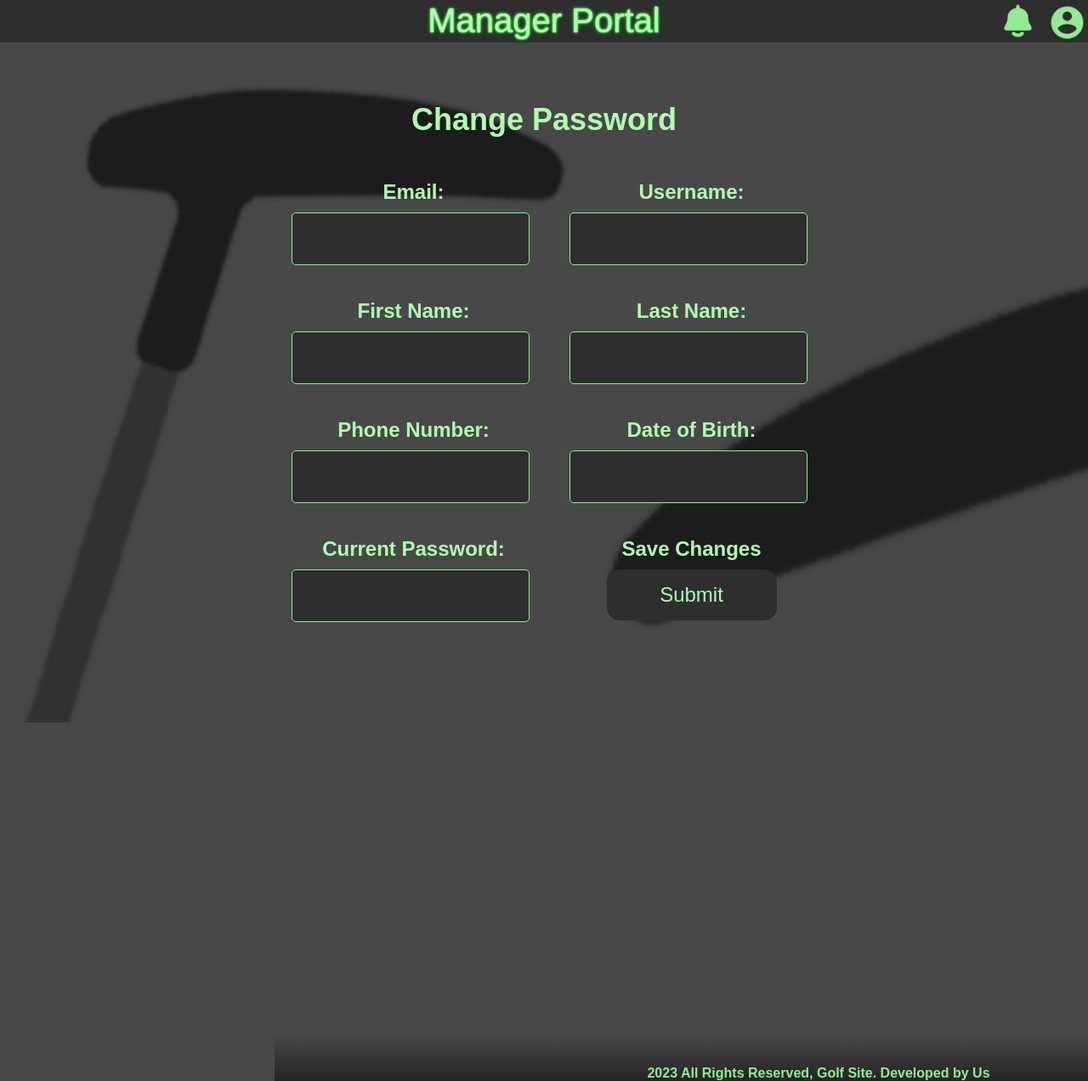
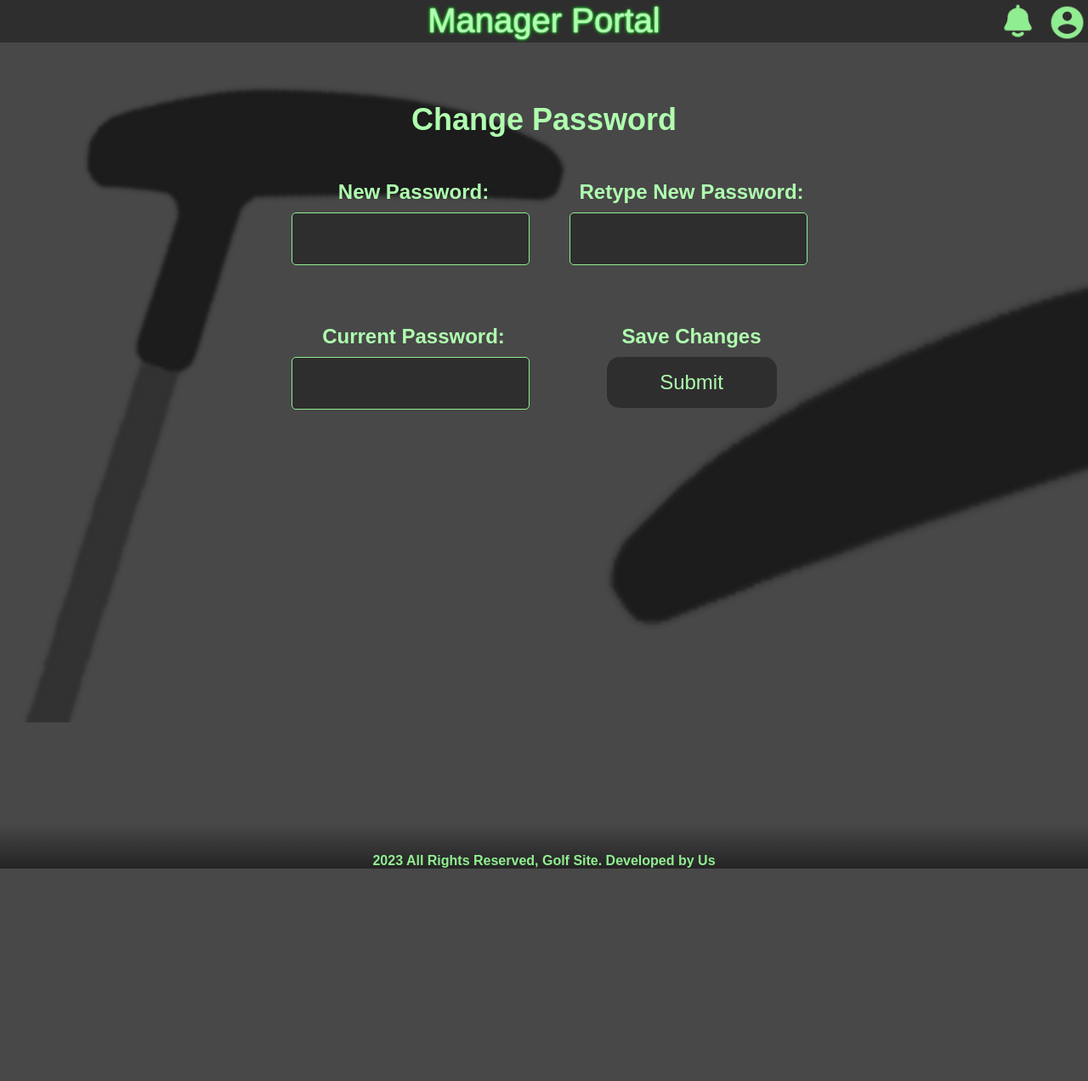
Before and after one commit to CadenConde/My-Golf-Site, a PHP site: page /GolfSite/updatePassword.php in a window 1280 px wide; the page is wider, and only the part inside the window is pictured. Shown: that part at 85% size. After the commit the page ends 1022 px from the top of that part, so only its background shows below. Run offline with PHP 8.4, Linux system fonts and the light colour scheme; the visitor is signed in with stand-in values (Sample User, id 1); data that the repository does not hold is empty.

Commit message:
More databasing

```diff
--- a/GolfSite/admin/login.php
+++ b/GolfSite/admin/login.php
@@ -12,7 +12,6 @@
     <div class="bgImages format2"></div>
     <img src="../images/MainLogo.webp" alt="User Icon" style="height:150px; padding-top:20px;">
         <div class="login-container">
-
             <p class="login-title">Employee Login</p>
             <form action="" method="POST">
             <div class="input-box">
@@ -23,10 +22,10 @@
                 <input type="password" name="password" required>
                 <label> Password</label>
             </div>
-                    <br>
 
                     <input class="submit" type="submit" name="submit" onClick="testResults(this.form)" id="test" value="Log In">
             </form>
+
             <?php
 
                 if($_SESSION["loggedIn"] != 1){
@@ -36,7 +35,6 @@
                 }
                 $_SESSION["loggedIn"] = "no";
             ?>
-
             <script>
                 function testResults (form) {
                     var button = document.getElementById("test");
--- a/GolfSite/admin/partials/menu.php
+++ b/GolfSite/admin/partials/menu.php
@@ -37,7 +37,13 @@
     <a href="notifications.php">
         <?php
             $id = $_SESSION['ID'];
-            $sql = "SELECT * FROM notifications WHERE employeeID = '$id' AND beenReadEmployee = '0'"; //retrive notif count
+            if($_SESSION["Manager"] == true){
+                $sql = "SELECT * FROM notifications WHERE beenReadManager = '0';"; //if manager get all manager notifications
+            }
+            else{
+                $sql = "SELECT * FROM notifications WHERE employeeID = '$id' AND beenReadEmployee = '0'"; //else only employee
+            }
+            //retrive notif count
             $res=mysqli_query($conn, $sql);
             $count = mysqli_num_rows($res);
             if($count>99){
--- a/GolfSite/admin/updateAccount.php
+++ b/GolfSite/admin/updateAccount.php
@@ -123,6 +123,7 @@
                 $(".loading-wrapper").fadeOut("slow");
             })
         </script>
+        <?php include('partials/footer.php'); ?>
 </body>
-<?php include('partials/footer.php'); ?>
+
 </html>
--- a/GolfSite/admin/updatePassword.php
+++ b/GolfSite/admin/updatePassword.php
@@ -14,16 +14,8 @@
         $res = mysqli_query($conn,$sql);
         if ($res == TRUE) {
             $rows = mysqli_fetch_assoc($res);
-            $id = $rows['EmployeeID'];
-            $user = $rows['Username'];
-            $email = $rows['Email'];
-            $pass = $rows['Password'];
             $password = $rows['Password'];
-            $f_name = $rows['FirstName'];
-            $l_name = $rows['LastName'];
-            $phone = $rows['PhoneNumber'];
             $passChange = $rows['LastPasswordChange'];
-            $DOB = $rows['DOB'];
         }
     }
 ?>
@@ -34,36 +26,18 @@
         <h1>Change Password</h1>
         <form action="" method="POST" enctype="multipart/form-data">
             <div class="container">
+
                 <div class="form-row">
                     <div class="form-col">
-                        <label for="email">Email:</label>
-                        <input type="email" id="email" name="email" value="<?php echo $email;?>" required>
+                        <label for="email">New Password:</label>
+                        <input type="password" id="newPassword" name="newPassword" value="" required>
                     </div>
                     <div class="form-col">
-                        <label for="username">Username:</label>
-                        <input type="text" id="username" name="username" value="<?php echo $user;?>" required>
+                        <label for="username">Retype New Password:</label>
+                        <input type="password" id="newPassword2" name="newPassword2" value="" required>
                     </div>
                 </div>
-                <div class="form-row">
-                    <div class="form-col">
-                        <label for="name">First Name:</label>
-                        <input type="text" id="f-name" name="f-name" value="<?php echo $f_name;?>"required>
-                    </div>
-                    <div class="form-col">
-                        <label for="name">Last Name:</label>
-                        <input type="text" id="l-name" name="l-name" value="<?php echo $l_name;?>" required>
-                    </div>
-                </div>
-                <div class="form-row">
-                    <div class="form-col">
-                        <label for="phone">Phone Number:</label>
-                        <input type="tel" id="phone" name="phone" value="<?php echo $phone;?>" required>
-                    </div>
-                    <div class="form-col">
-                        <label for="DOB">Date of Birth:</label>
-                        <input type="text" id="DOB" name="DOB" value="<?php echo $DOB;?>" required>
-                    </div>
-                </div>
+
 
 
                 <div class="form-row">
@@ -71,6 +45,7 @@
                         <label for="password">Current Password:</label>
                         <input type="password" id="pass" name="pass" required>
                     </div>
+
                     <div class="form-col">
                         <label for="submit">Save Changes</label>
                         <input type="submit" class="save-button" id="submit" name="submit" required>
@@ -84,15 +59,17 @@
         <?php
             if(isset($_POST['submit']))
             {
-                $newEmail = $_POST['email'];
-                $newUser = $_POST['username'];
-                $newFName = $_POST['f-name'];
-                $newLName = $_POST['l-name'];
-                $newPhone = $_POST['phone'];
-                $newDOB = $_POST['DOB'];
+                $newPass = $_POST['newPassword'];
+                $newPass2 = $_POST['newPassword2'];
+
                 $checkPass = $_POST['pass'];
-                if(md5($checkPass) == $pass){
-                    $sql = "UPDATE employees SET Username = '$newUser', Email = '$newEmail', FirstName = '$newFName', LastName = '$newLName', PhoneNumber = '$newPhone', DOB = '$newDOB' WHERE EmployeeID = $id;";
+
+                if(md5($checkPass) == $password){
+                    if($newPass == $newPass2){
+                        $length = strlen($newPass);
+                        $hashedPass = md5($newPass);
+                        $today = date("Y-m-d");
+                        $sql = "UPDATE employees SET Password = '$hashedPass', PasswordLength = '$length', LastPasswordChange = '$today' WHERE EmployeeID = $id;";
                         $res = mysqli_query($conn, $sql) or die();
                         if ($res = TRUE)
                         {
@@ -101,6 +78,10 @@
                         }
                         else{
                             echo "Failed to Update";
+                        }
+                    }
+                    else{
+                        echo "Passwords must match";
                     }
                 }
                 else{
--- a/GolfSite/css/admin.css
+++ b/GolfSite/css/admin.css
@@ -15,8 +15,9 @@ td a {
   cursor: pointer;
 }
 
+
 button.log-button{
-  height: 50px;
+  height: 40px;
   width: 100px;
   text-align:center;
   margin-top: 20px;
@@ -36,6 +37,9 @@ button.log-button:hover{
   transform: translate(2px, 2px);
 }
 
+button.no-margins{
+  margin-top: 0px;
+}
 .center{
   text-align: center;
 }
@@ -50,7 +54,7 @@ body.two{
     background-color: rgb(72, 72, 72);
 }
 p.error{
-    padding-top: 20px;
+    padding-top: 10px;
     color: #ff0000;
     font-weight: bold;
     font-size: 25px;
@@ -251,6 +255,7 @@ img.nav:hover{
 
 .input-box{
     position: relative;
+
     width: auto;
     margin: 30px 5px 30px 5px ;
     border-bottom: 2px solid #fff;
@@ -260,7 +265,8 @@ img.nav:hover{
   .input-box label{
     position: absolute;
     top: 50%;
-    /*left: 5px;*/
+
+    left: 5px;
     transform: translateY(-50%);
     font-size: 1em;
     color: #fff;
@@ -328,7 +334,7 @@ p.login-title{
 
 input.submit{
     cursor: pointer;
-    margin-top:30px;
+    margin-top:10px;
     width:100%;
     height: 40px;
     font-size: 25px;
@@ -338,7 +344,7 @@ input.submit{
     box-shadow: 5px 5px rgb(32, 49, 26);
     border-radius: 5px;
     background-color: rgb(85, 131, 68);
-    margin-bottom: 30px;
+    margin-bottom: 10px;
     transition: 0.5s;
 }
 
@@ -381,6 +387,7 @@ section.navBar p:hover{
     margin-top: -400px;
     position: absolute;
     bottom: 0;
+    left: 0;
     height: auto;
     background-image: linear-gradient(rgba(0, 0, 0, 0), rgba(0, 0, 0, .5));
     z-index: 0;
--- a/GolfSite/site/booking.php
+++ b/GolfSite/site/booking.php
@@ -52,6 +52,9 @@
                     else{
                         $sql = "INSERT INTO `bookingrequests` (`RequestID`, `RequesterName`, `Course`, `PhoneNumber`, `RequestDate`, `RequestTime`, `PlayersNum`) VALUES (NULL, '$name', '$course', '$phone', '$date', '$time', '$players');";
                         $res = mysqli_query($conn, $sql); //insert new order
+                        $today = date("m-d-Y");
+                        $sql = "INSERT INTO `notifications` (`NotifID`, `EmployeeID`, `NotifContent`, `BeenReadEmployee`, `BeenReadManager`) VALUES (NULL, '0', 'A new booking request has been placed on $today', '0', '0');";
+                        $res = mysqli_query($conn, $sql); //insert new order
                         echo "<div class='center'>Successfully Booked!</div>";
                     }
                 }
```
Also changed, not shown: GolfSite/admin/accountSettings.php (+16 -1 lines), GolfSite/admin/markNotifRead.php (added, +14 -0 lines), GolfSite/admin/notifications.php (+15 -18 lines). Lines whose indentation alone changed are shown as unchanged.
